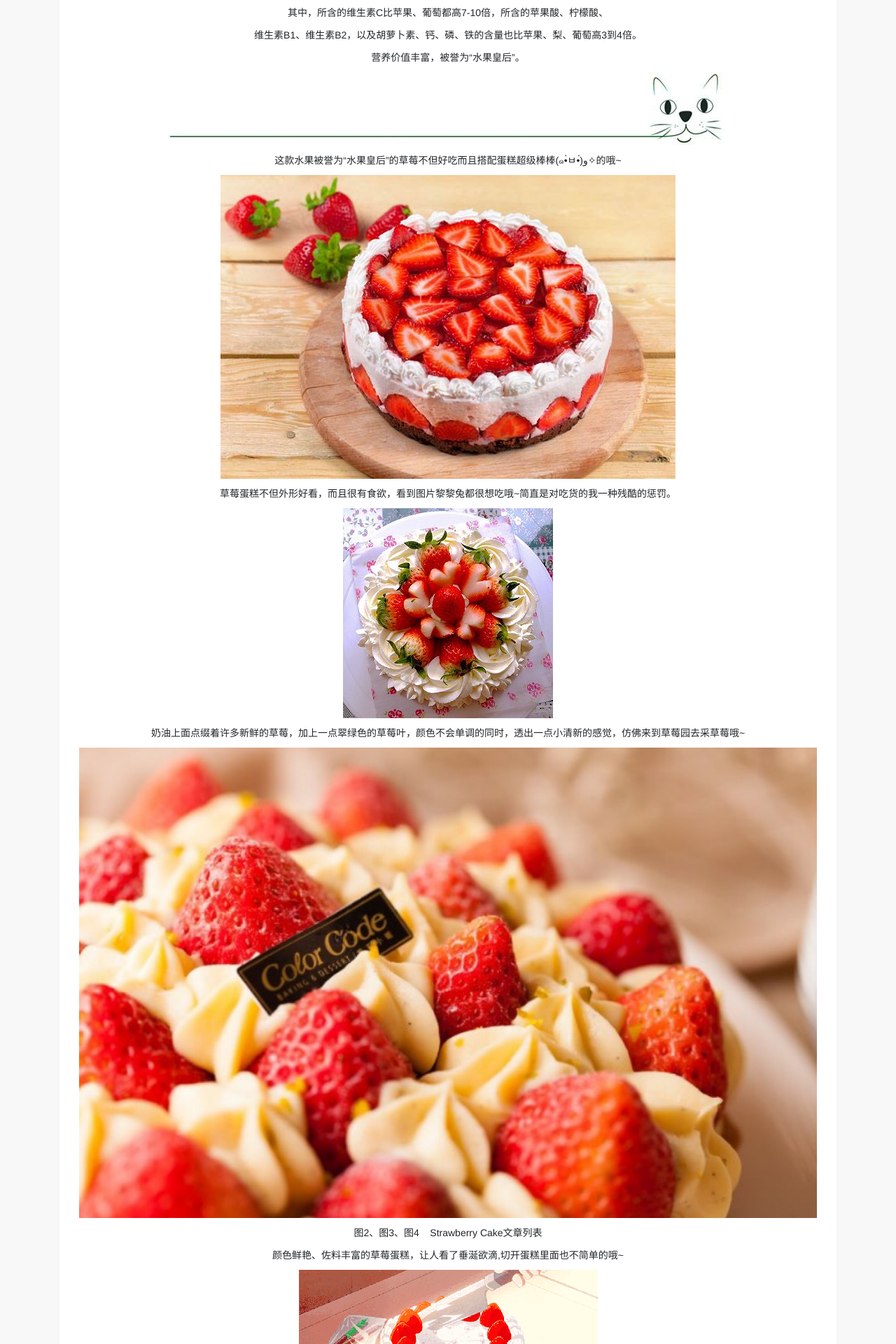
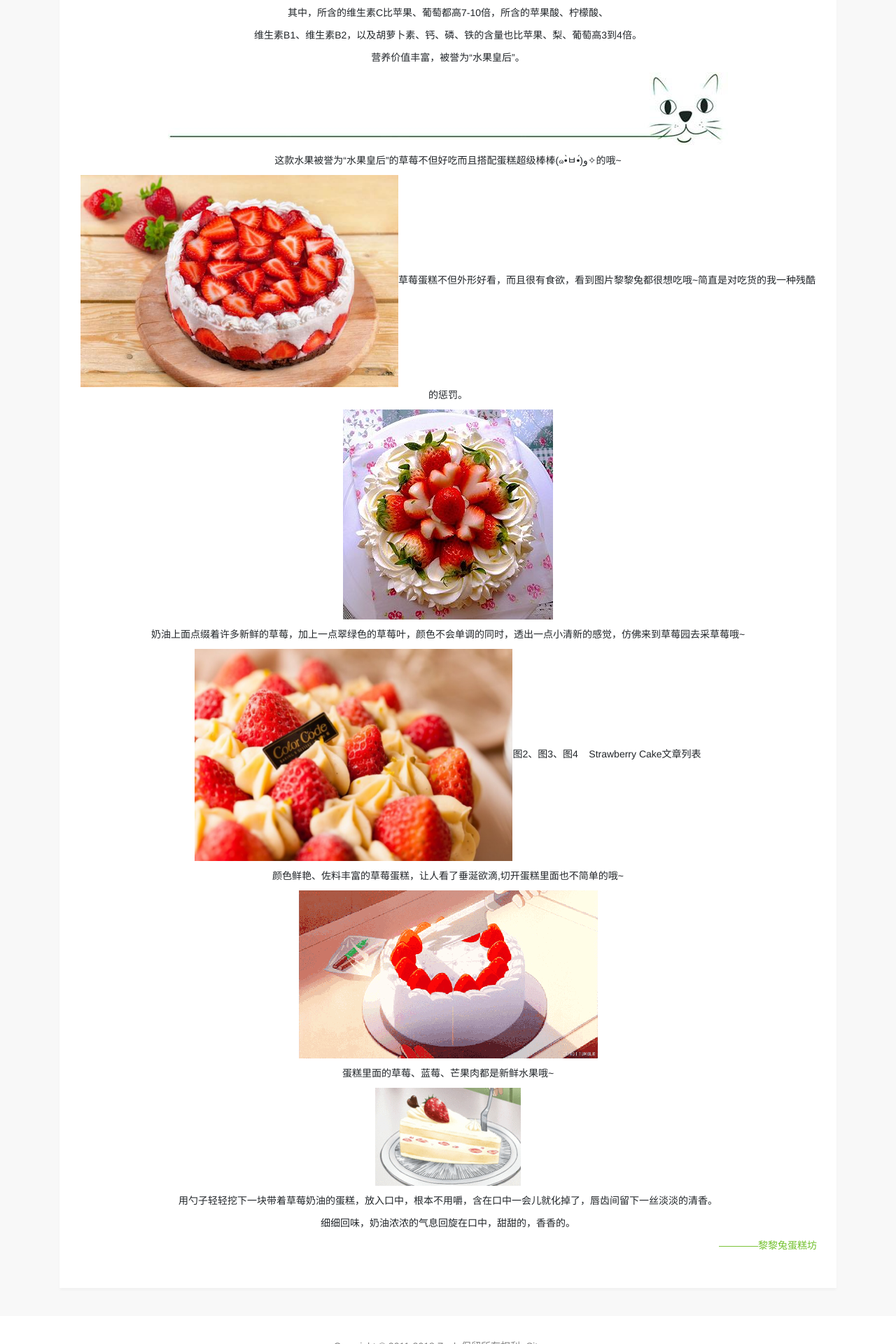
Before and after one commit to chinne24/chinne24.github.io, a Jekyll site: the page built from lilitu/_posts/2018-4-12-strawberrycake.html, in a window 1280 px wide. Shown: the part 916-2836 px from the top of the page at 70% size. Built offline with Jekyll 4.4.1, drawn with Linux system fonts in a browser that asks for light colours; comment, search, counter and statistics services are not loaded.

Commit message:
Update 2018-4-12-strawberrycake.html

```diff
--- a/lilitu/_posts/2018-4-12-strawberrycake.html
+++ b/lilitu/_posts/2018-4-12-strawberrycake.html
@@ -19,11 +19,11 @@ description: 草莓——它是一款受欢迎极高的水果，长相又萌又
         <p align="center">营养价值丰富，被誉为“水果皇后”。</p>
         <p align="center"><img class="img-fluid" alt="lilitu 图片" src="{{ site.url }}/images/lilitu-picture/0.jpg"></p>
         <p align="center">这款水果被誉为“水果皇后”的草莓不但好吃而且搭配蛋糕超级棒棒(๑•̀ㅂ•́)و✧的哦~</p>
-        <p align="center"><img class="img-fluid" alt="lilitu 图片" src="{{ site.url }}/images/lilitu-picture/cmdangao1.jpg"></p>
+        <p align="center"><img class="img-fluid" alt="lilitu 图片" src="{{ site.url }}/images/lilitu-picture/cmdangao1.jpg" style="width:454px;height:303px;></p>
         <p align="center">草莓蛋糕不但外形好看，而且很有食欲，看到图片黎黎兔都很想吃哦~简直是对吃货的我一种残酷的惩罚。</p>
         <p align="center"><img class="img-fluid" alt="lilitu 图片" src="{{ site.url }}/images/lilitu-picture/cmdangao3.jpg"></p>
         <p align="center">奶油上面点缀着许多新鲜的草莓，加上一点翠绿色的草莓叶，颜色不会单调的同时，透出一点小清新的感觉，仿佛来到草莓园去采草莓哦~</p>
-        <p align="center"><img class="img-fluid" alt="lilitu 图片" src="{{ site.url }}/images/lilitu-picture/cmdangao4.jpeg"></p>
+        <p align="center"><img class="img-fluid" alt="lilitu 图片" src="{{ site.url }}/images/lilitu-picture/cmdangao4.jpeg" style="width:454px;height:303px;></p>
         <p align="center">图2、图3、图4&nbsp;&nbsp;&nbsp; Strawberry Cake文章列表</p>
         <p align="center">颜色鲜艳、佐料丰富的草莓蛋糕，让人看了垂涎欲滴,切开蛋糕里面也不简单的哦~</p>
         <p align="center"><img class="img-fluid" alt="lilitu 图片" src="{{ site.url }}/images/lilitu-picture/qie.gif"></p>
```
